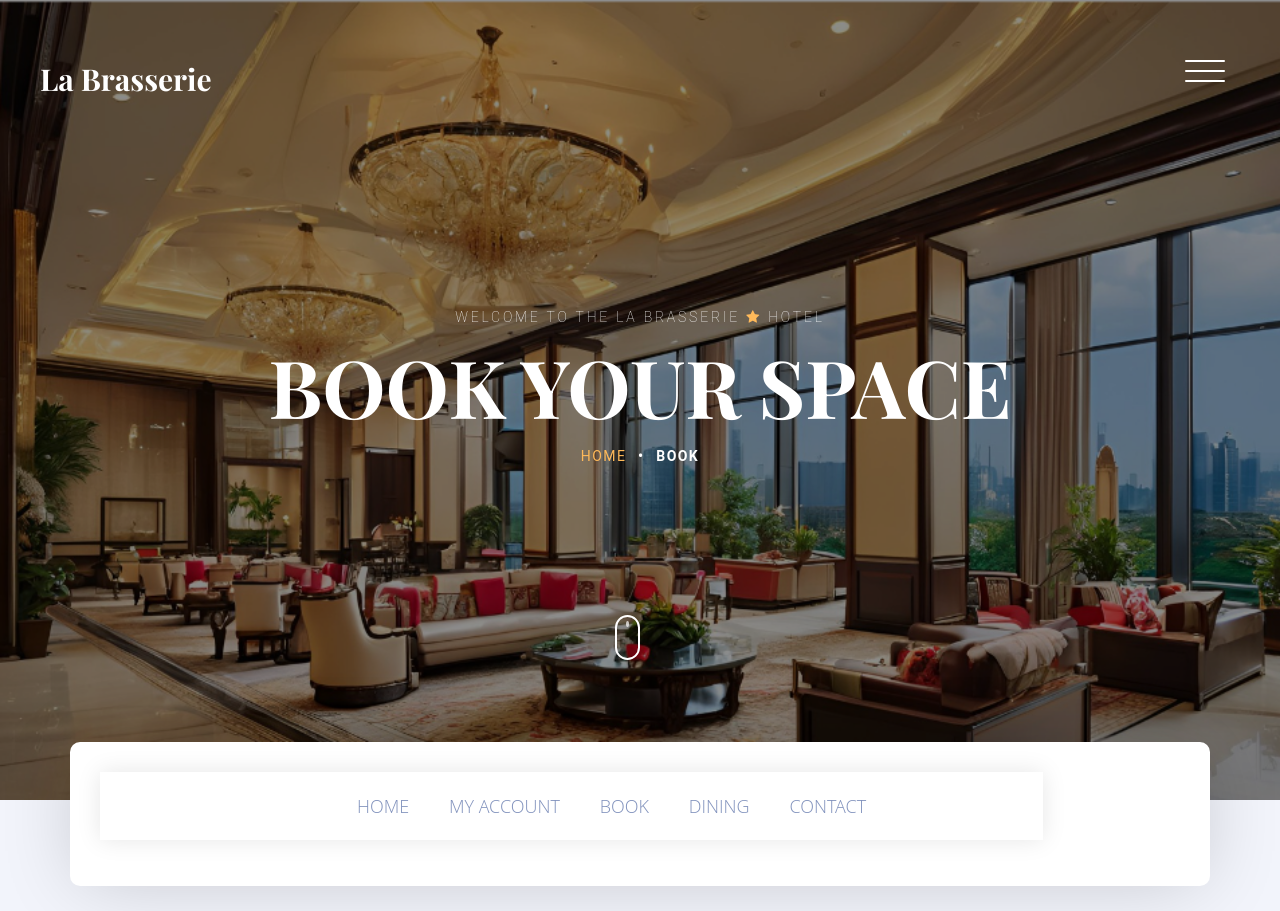
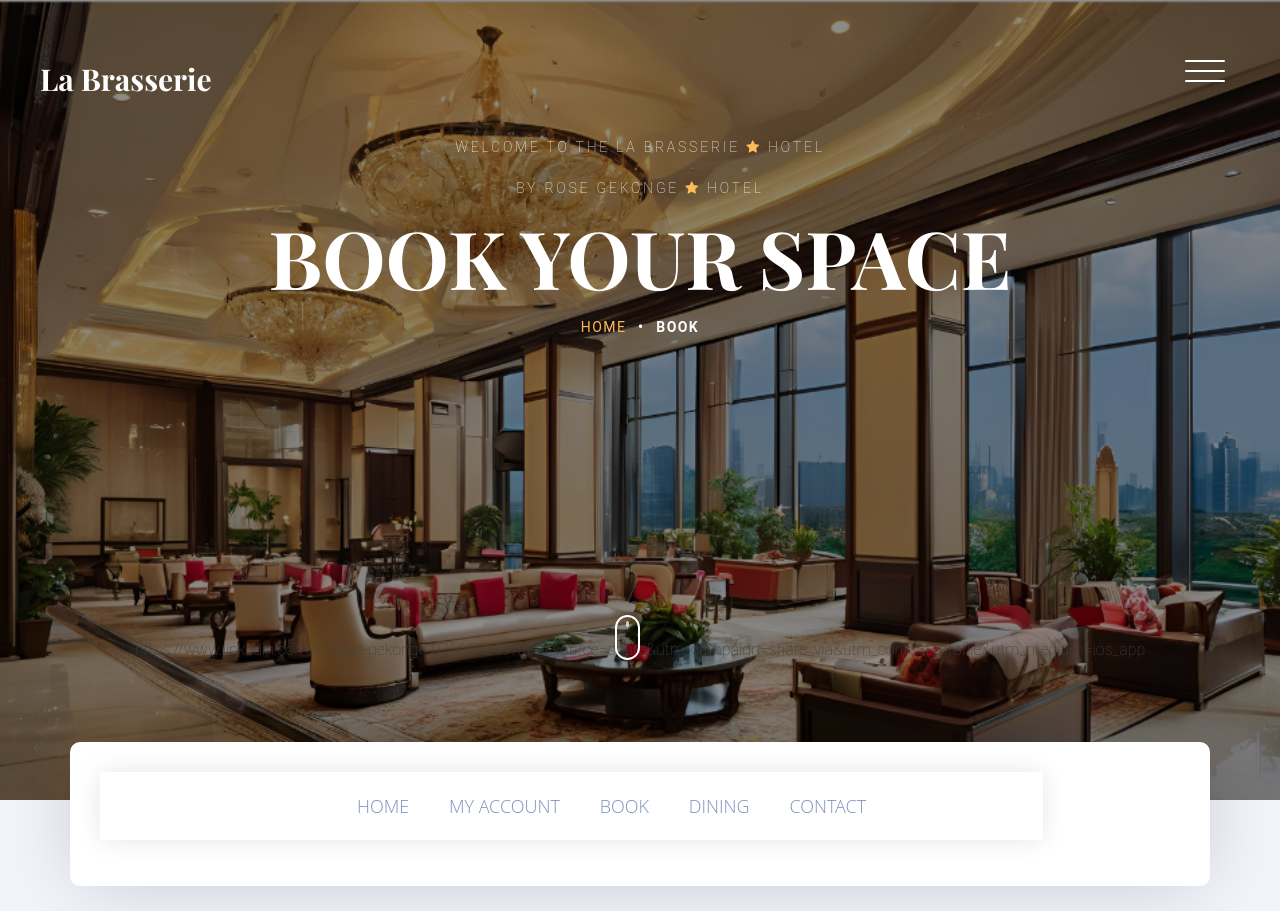
Before and after one commit to RoseGekonge/La_Brasserie, a Flask app: page /book in a window 1280 px wide. Shown: the top 911 px of the page. Run offline with Flask 3, Linux system fonts and the light colour scheme; some libraries are stand-ins or nearby versions; some web fonts are replaced.

Commit message:
Update default.html

```diff
--- a/module/templates/default.html
+++ b/module/templates/default.html
@@ -90,8 +90,10 @@
         <div class="row site-hero-inner justify-content-center align-items-center">
           <div class="col-md-10 text-center" data-aos="fade-up">
             <span class="custom-caption text-uppercase text-white d-block  mb-3">Welcome To The La Brasserie <span class="fa fa-star text-primary"></span> Hotel</span>
+            <span class="custom-caption text-uppercase text-white d-block  mb-3">{{ backend }} <span class="fa fa-star text-primary"></span> Hotel</span>
             {% block heading %}{% endblock %}
           </div>
+          https://www.linkedin.com/in/rose-gekonge-071657249?utm_source=share&utm_campaign=share_via&utm_content=profile&utm_medium=ios_app
         </div>
       </div>
 
```
